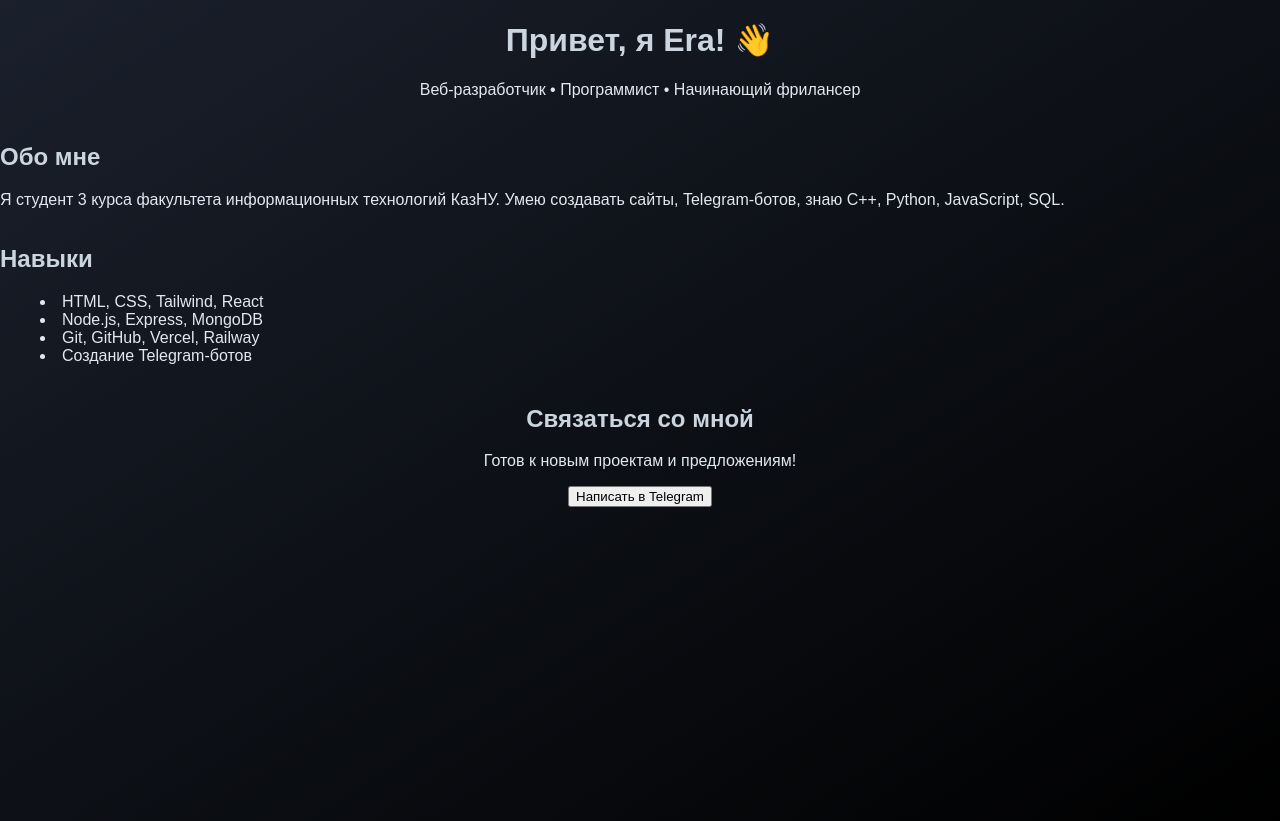
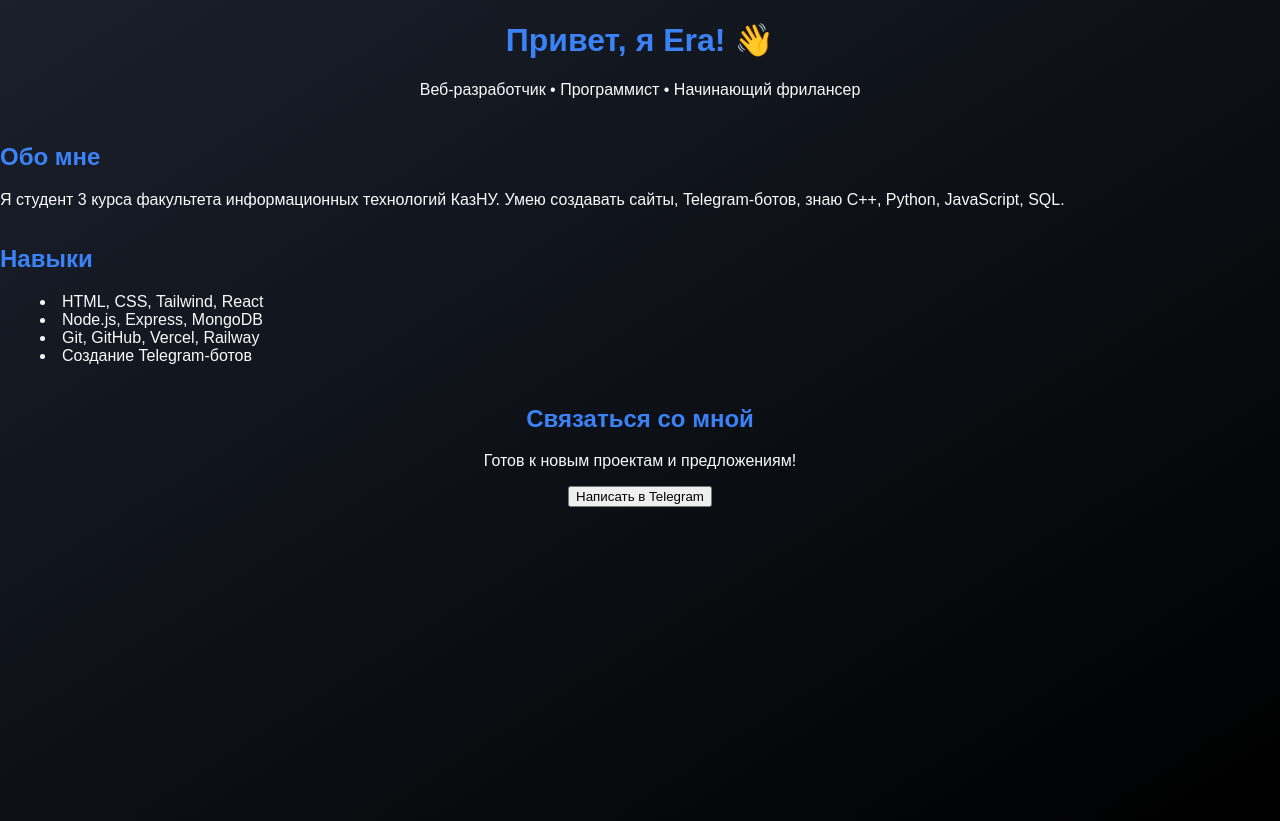
Before and after one commit to Eraqa000/resume-landing, a React (Vite) app: page / in a window 1280 px wide. Built offline with nearby package versions, Linux system fonts and the light colour scheme.

Commit message:
feat: added components folder with UI elements

```diff
--- a/index.html
+++ b/index.html
@@ -4,6 +4,8 @@
     <meta charset="UTF-8" />
     <meta name="viewport" content="width=device-width, initial-scale=1.0" />
     <title>Resume - Era</title>
+    <!-- Подключение кастомного шрифта из Google Fonts -->
+    <link href="https://fonts.googleapis.com/css2?family=Inter:wght@400;600;700&display=swap" rel="stylesheet" />
   </head>
   <body>
     <div id="root"></div>
--- a/src/App.jsx
+++ b/src/App.jsx
@@ -28,7 +28,7 @@
           className="grid grid-cols-1 md:grid-cols-2 gap-6 mb-12"
         >
           <Card className="bg-gray-800 border-none">
-          <CardContent className="p-4 sm:p-6">
+            <CardContent className="p-4 sm:p-6">
               <h2 className="text-xl sm:text-2xl font-semibold mb-4 tracking-wide drop-shadow-md">
                 Обо мне
               </h2>
@@ -39,7 +39,7 @@
           </Card>
 
           <Card className="bg-gray-800 border-none">
-          <CardContent className="p-4 sm:p-6">
+            <CardContent className="p-4 sm:p-6">
               <h2 className="text-xl sm:text-2xl font-semibold mb-4 tracking-wide drop-shadow-md">
                 Навыки
               </h2>
--- a/src/index.css
+++ b/src/index.css
@@ -6,13 +6,13 @@
   margin: 0;
   font-family: Arial, sans-serif;
   background: linear-gradient(to bottom right, #1a202c, #000000);
-  color: #e2e8f0;
+  color: #f8fafc;
 }
 
 .container {
   max-width: 800px;
   margin: 2rem auto;
-  background: #2d3748;
+  background: #1f2937;
   padding: 2rem;
   border-radius: 8px;
   box-shadow: 0 2px 10px rgba(0,0,0,0.5);
@@ -23,5 +23,5 @@
 }
 
 h1, h2 {
-  color: #cbd5e0;
+  color: #3b82f6;
 }
```
Also changed, not shown: 1 other file (tests, documents, lock files or other folders).
